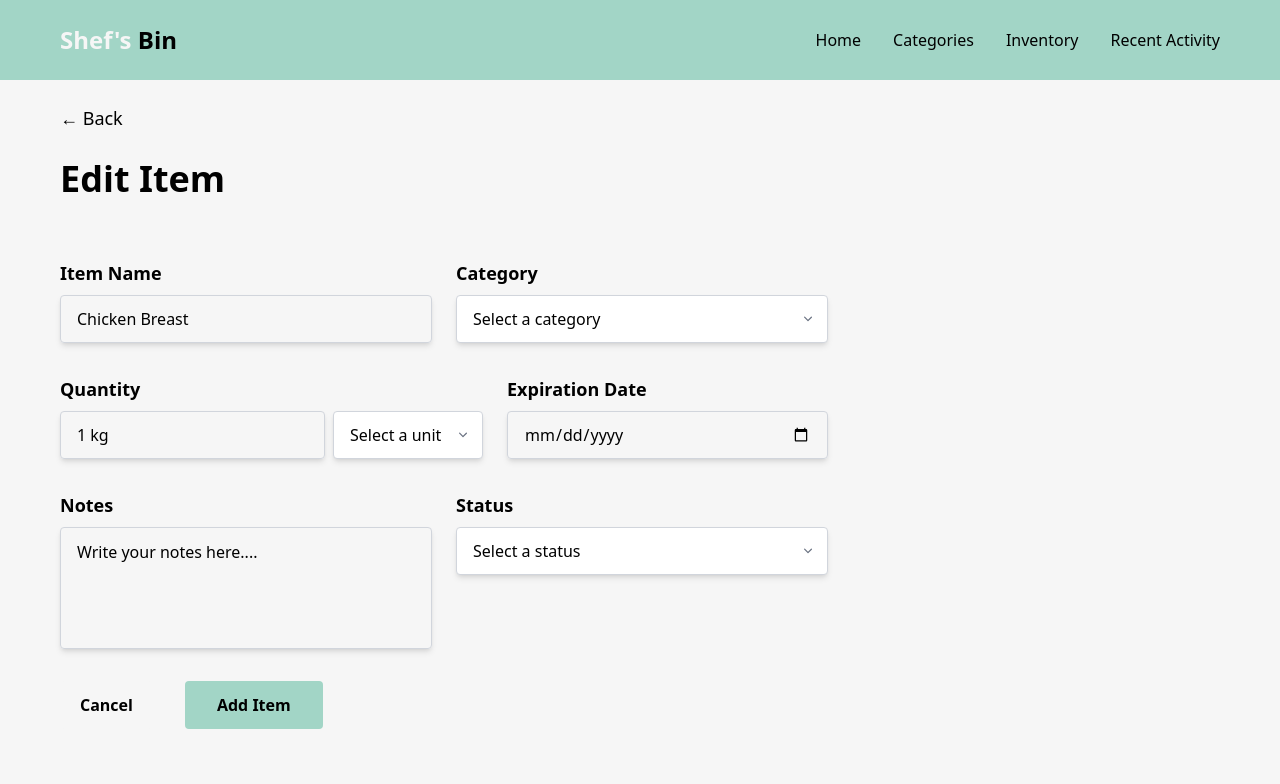
After one commit to gjyannDev/shef-bin, a Node server app: page /inventory/edit/2 in a window 1280 px wide. The commit adds this page. Shown: the top 784 px of the page. Run offline with Node 20, Linux system fonts and the light colour scheme; some libraries are stand-ins or nearby versions.

Commit message:
feat: able to click the items details and also the edit item

```diff
--- a/src/controllers/inventory/inventory.controllers.ts
+++ b/src/controllers/inventory/inventory.controllers.ts
@@ -3,7 +3,7 @@ import {
   getAllItems,
   getFilteredItems,
 } from "../../services/items.services.js";
-import { formatDate } from "../../utils/dateFormatter.js";
+import { formatDateMonthYear } from "../../utils/dateFormatter.js";
 
 export async function getInventoryPage(req: Request, res: Response) {
   try {
@@ -12,7 +12,7 @@ export async function getInventoryPage(req: Request, res: Response) {
     return res.render("pages/inventory", {
       items: items?.map((item) => ({
         ...item.toObject(),
-        formattedTime: formatDate(item.expirationDate),
+        formattedTime: formatDateMonthYear(item.expirationDate),
       })),
     });
   } catch (error) {
@@ -39,7 +39,7 @@ export async function filteredInventoryPage(req: Request, res: Response) {
     return res.render("pages/inventory", {
       items: items?.map((item) => ({
         ...item.toObject(),
-        formattedTime: formatDate(item.expirationDate),
+        formattedTime: formatDateMonthYear(item.expirationDate),
       })),
     });
 
--- a/src/routers/inventory/inventory.routers.ts
+++ b/src/routers/inventory/inventory.routers.ts
@@ -3,11 +3,14 @@ import {
   filteredInventoryPage,
   getInventoryPage,
 } from "../../controllers/inventory/inventory.controllers.js";
+import { getEditItemForm, viewItemDetails } from "../../controllers/items/items.controller.js";
 
 const inventory_router = Router();
 
 inventory_router.get("/", getInventoryPage);
-
 inventory_router.get("/filter", filteredInventoryPage);
 
+inventory_router.get("/edit/:id", getEditItemForm);
+inventory_router.get("/details/:id", viewItemDetails);
+
 export default inventory_router;
--- a/src/routers/items/items.router.ts
+++ b/src/routers/items/items.router.ts
@@ -7,7 +7,6 @@ import {
 const items_router = Router();
 
 items_router.get("/add", getItemAddForm);
-
 items_router.post("/add", addNewItem);
 
 export default items_router;
--- a/src/styles/output.css
+++ b/src/styles/output.css
@@ -12,14 +12,20 @@
       "Segoe UI Emoji", "Segoe UI Symbol", "Noto Color Emoji";
     --font-mono: ui-monospace, SFMono-Regular, Menlo, Monaco, Consolas, "Liberation Mono",
       "Courier New", monospace;
+    --color-red-600: oklch(57.7% 0.245 27.325);
+    --color-red-700: oklch(50.5% 0.213 27.518);
+    --color-gray-100: oklch(96.7% 0.003 264.542);
     --color-gray-300: oklch(87.2% 0.01 258.338);
     --color-gray-500: oklch(55.1% 0.027 264.364);
+    --color-gray-600: oklch(44.6% 0.03 256.802);
     --color-gray-700: oklch(37.3% 0.034 259.733);
     --color-white: #fff;
     --spacing: 0.25rem;
     --container-sm: 24rem;
     --container-lg: 32rem;
     --container-3xl: 48rem;
+    --text-xs: 0.75rem;
+    --text-xs--line-height: calc(1 / 0.75);
     --text-sm: 0.875rem;
     --text-sm--line-height: calc(1.25 / 0.875);
     --text-lg: 1.125rem;
@@ -28,6 +34,8 @@
     --text-xl--line-height: calc(1.75 / 1.25);
     --text-2xl: 1.5rem;
     --text-2xl--line-height: calc(2 / 1.5);
+    --text-3xl: 1.875rem;
+    --text-3xl--line-height: calc(2.25 / 1.875);
     --text-4xl: 2.25rem;
     --text-4xl--line-height: calc(2.5 / 2.25);
     --font-weight-semibold: 600;
@@ -35,6 +43,8 @@
     --font-weight-extrabold: 800;
     --radius-sm: 0.25rem;
     --radius-lg: 0.5rem;
+    --default-transition-duration: 150ms;
+    --default-transition-timing-function: cubic-bezier(0.4, 0, 0.2, 1);
     --default-font-family: var(--font-sans);
     --default-mono-font-family: var(--font-mono);
   }
@@ -758,6 +850,11 @@
   inherits: false;
   initial-value: 0 0 #0000;
 }
+@property --tw-outline-style {
+  syntax: "*";
+  inherits: false;
+  initial-value: solid;
+}
 @layer properties {
   @supports ((-webkit-hyphens: none) and (not (margin-trim: inline))) or ((-moz-orient: inline) and (not (color:rgb(from red r g b)))) {
     *, ::before, ::after, ::backdrop {
@@ -783,6 +880,7 @@
       --tw-ring-offset-width: 0px;
       --tw-ring-offset-color: #fff;
       --tw-ring-offset-shadow: 0 0 #0000;
+      --tw-outline-style: solid;
     }
   }
 }
--- a/src/utils/dateFormatter.ts
+++ b/src/utils/dateFormatter.ts
@@ -16,7 +16,7 @@ export function formatPrettyDate(date: Date) {
   )} | ${date.toLocaleTimeString("en-US", optionsTime)}`;
 }
 
-export function formatDate(date: Date) {
+export function formatDateMonthYear(date: Date) {
   const raw_date = new Date(date);
   const formatted_date = raw_date.toLocaleDateString("en-US", {
     month: "2-digit",
--- /dev/null
+++ b/src/views/forms/editItems.ejs
@@ -0,0 +1,199 @@
+<!DOCTYPE html>
+<html lang="en">
+  <head>
+    <meta charset="UTF-8" />
+    <meta name="viewport" content="width=device-width, initial-scale=1.0" />
+    <title>Edit Item</title>
+    <link rel="stylesheet" href="/output.css" />
+  </head>
+  <body class="bg-[var(--base-white)] text-[var(--base-black)]">
+    <%- include('../partials/header') %>
+
+    <main class="container flex flex-col mx-auto px-15 mt-6">
+      <div class="flex flex-col gap-6">
+        <a href="/inventory" class="w-fit text-lg hover:underline">← Back</a>
+        <h1 class="font-extrabold text-4xl max-w-lg leading-[1.3]">
+          Edit Item
+        </h1>
+      </div>
+      <form method="POST" action="/items/edit" class="flex flex-col gap-8 py-14">
+        <div class="w-full max-w-3xl flex flex-col lg:flex-row gap-6">
+          <div class="flex flex-col gap-2 flex-1">
+            <label for="itemName" class="font-bold text-lg">Item Name</label>
+            <input
+              id="itemName"
+              type="text"
+              name="itemName"
+              placeholder="Chicken Breast"
+              class="h-12 rounded-sm shadow-md px-4 border border-gray-300 placeholder:text-[var(--base-black)] focus:ring-2"
+              required
+            />
+          </div>
+
+          <div class="flex flex-col gap-2 flex-1">
+            <label for="category" class="font-bold text-lg">Category</label>
+            <div class="relative">
+              <select
+                id="category"
+                name="category"
+                class="h-12 w-full appearance-none rounded-sm shadow-md border border-gray-300 px-4 pr-10 focus:ring-2 bg-white text-[var(--base-black)]"
+                required
+              >
+                <option value="" disabled selected>Select a category</option>
+                <option value="meat">Meat</option>
+                <option value="vegetable">Vegetable</option>
+                <option value="dairy">Dairy</option>
+                <option value="beverage">Beverage</option>
+                <option value="snack">Snack</option>
+              </select>
+
+              <!-- Chevron icon -->
+              <div
+                class="pointer-events-none absolute inset-y-0 right-3 flex items-center"
+              >
+                <svg
+                  class="w-4 h-4 text-gray-500"
+                  xmlns="http://www.w3.org/2000/svg"
+                  viewBox="0 0 20 20"
+                  fill="currentColor"
+                >
+                  <path
+                    fill-rule="evenodd"
+                    d="M5.23 7.21a.75.75 0 011.06.02L10 10.94l3.71-3.71a.75.75 0 111.06 1.06l-4.24 4.25a.75.75 0 01-1.06 0L5.21 8.27a.75.75 0 01.02-1.06z"
+                    clip-rule="evenodd"
+                  />
+                </svg>
+              </div>
+            </div>
+          </div>
+        </div>
+        <div class="w-full max-w-3xl flex flex-col lg:flex-row gap-6">
+          <div class="flex flex-col gap-2 flex-1">
+            <label for="quantity" class="font-bold text-lg">Quantity</label>
+            <div class="flex gap-2">
+              <input
+                id="quantity"
+                type="text"
+                name="quantity"
+                placeholder="1 kg"
+                class="h-12 rounded-sm shadow-md px-4 border border-gray-300 placeholder:text-[var(--base-black)] focus:ring-2"
+                required
+              />
+              <div class="relative">
+                <select
+                  id="unit"
+                  name="unit"
+                  class="h-12 appearance-none rounded-sm shadow-md border border-gray-300 px-4 pr-10 focus:ring-2 bg-white text-[var(--base-black)]"
+                  required
+                >
+                  <option value="" disabled selected>Select a unit</option>
+                  <option value="pcs">pcs</option>
+                  <option value="pc">pc</option>
+                  <option value="kg">kg</option>
+                  <option value="g">g</option>
+                  <option value="l">l</option>
+                  <option value="ml">ml</option>
+                  <option value="packs">packs</option>
+                  <option value="bottles">bottles</option>
+                  <option value="bunch">bunch</option>
+                </select>
+
+                <!-- Chevron icon -->
+                <div
+                  class="pointer-events-none absolute inset-y-0 right-3 flex items-center"
+                >
+                  <svg
+                    class="w-4 h-4 text-gray-500"
+                    xmlns="http://www.w3.org/2000/svg"
+                    viewBox="0 0 20 20"
+                    fill="currentColor"
+                  >
+                    <path
+                      fill-rule="evenodd"
+                      d="M5.23 7.21a.75.75 0 011.06.02L10 10.94l3.71-3.71a.75.75 0 111.06 1.06l-4.24 4.25a.75.75 0 01-1.06 0L5.21 8.27a.75.75 0 01.02-1.06z"
+                      clip-rule="evenodd"
+                    />
+                  </svg>
+                </div>
+              </div>
+            </div>
+          </div>
+          <div class="flex flex-col gap-2 flex-1">
+            <label for="expirationDate" class="font-bold text-lg"
+              >Expiration Date</label
+            >
+            <input
+              id="expirationDate"
+              type="date"
+              name="expirationDate"
+              placeholder="june 6, 2026"
+              class="h-12 rounded-sm shadow-md px-4 border border-gray-300 placeholder:text-[var(--base-black)] focus:ring-2"
+              required
+            />
+          </div>
+        </div>
+        <div class="w-full max-w-3xl flex flex-col lg:flex-row gap-6">
+          <div class="flex flex-col gap-2 flex-1">
+            <label for="notes" class="font-bold text-lg">Notes</label>
+            <textarea
+              id="notes"
+              placeholder="Write your notes here...."
+              rows="4"
+              name="notes"
+              class="w-full max-w-lg rounded-sm shadow-md placeholder:text-[var(--base-black)] focus:ring-2 border border-gray-300 lg:max-w-sm px-4 py-3 resize-none"
+              required
+            ></textarea>
+          </div>
+          <div class="flex flex-col gap-2 flex-1">
+            <label for="status" class="font-bold text-lg">Status</label>
+            <div class="relative">
+              <select
+                id="status"
+                name="status"
+                class="h-12 w-full appearance-none rounded-sm shadow-md border border-gray-300 px-4 pr-10 focus:ring-2 bg-white text-[var(--base-black)]"
+                required
+              >
+                <option value="" disabled selected>Select a status</option>
+                <option value="in stock">In Stock</option>
+                <option value="low stock">Low Stock</option>
+                <option value="expired">Expired</option>
+                <option value="out of stock">Out of Stock</option>
+              </select>
+
+              <!-- Chevron icon -->
+              <div
+                class="pointer-events-none absolute inset-y-0 right-3 flex items-center"
+              >
+                <svg
+                  class="w-4 h-4 text-gray-500"
+                  xmlns="http://www.w3.org/2000/svg"
+                  viewBox="0 0 20 20"
+                  fill="currentColor"
+                >
+                  <path
+                    fill-rule="evenodd"
+                    d="M5.23 7.21a.75.75 0 011.06.02L10 10.94l3.71-3.71a.75.75 0 111.06 1.06l-4.24 4.25a.75.75 0 01-1.06 0L5.21 8.27a.75.75 0 01.02-1.06z"
+                    clip-rule="evenodd"
+                  />
+                </svg>
+              </div>
+            </div>
+          </div>
+        </div>
+
+        <div class="flex gap-8">
+          <button
+            class="w-fit font-semibold bg-[var(--base-white)] px-5 py-3 rounded-sm cursor-pointer"
+          >
+            <a href="/">Cancel</a>
+          </button>
+          <button
+            class="w-fit font-semibold bg-[var(--primary-clr)] px-8 py-2 rounded-sm cursor-pointer"
+          >
+            Add Item
+          </button>
+        </div>
+      </form>
+    </main>
+  </body>
+</html>
```
Also changed, not shown: other parts of src/styles/output.css (+84 -2 lines), src/controllers/items/items.controller.ts (+36 -0 lines), src/services/items.services.ts (+11 -4 lines), src/views/pages/details.ejs (+63 -0 lines), src/views/pages/inventory.ejs (+33 -20 lines).
